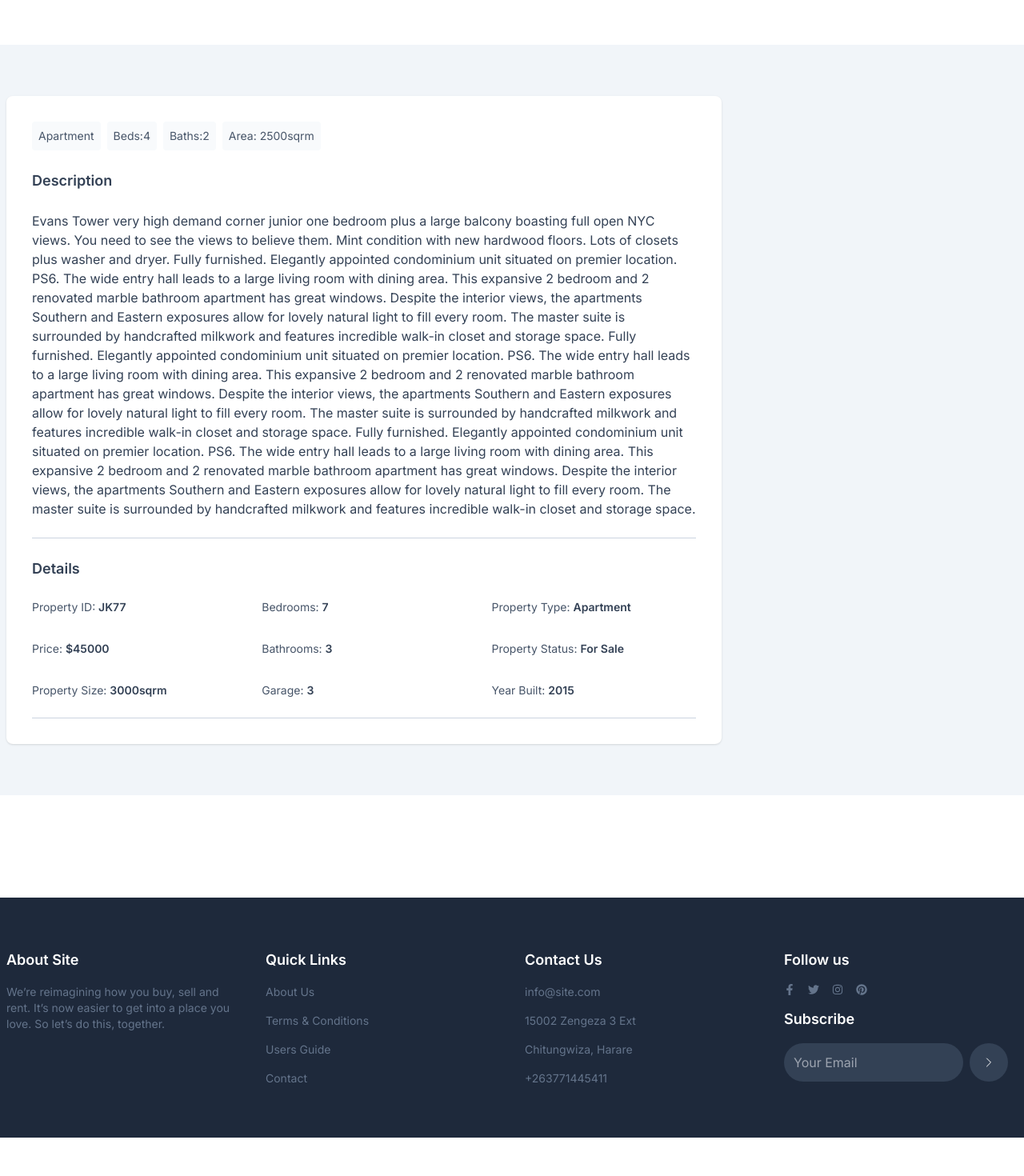
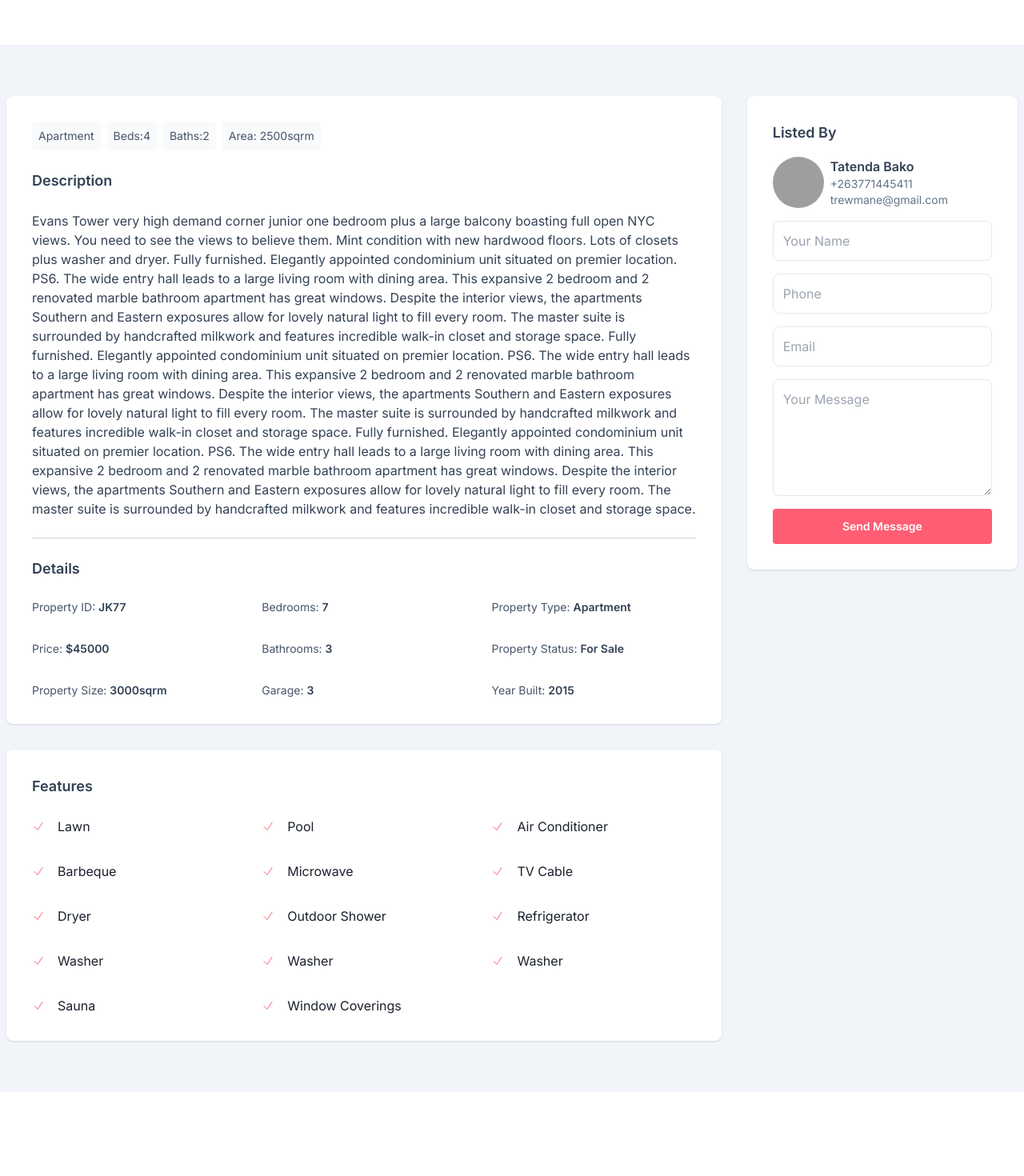
Before and after one commit to tatendabakozw/property-sale, a Next.js app: page /details in a window 1280 px wide. Shown: the part 600-2070 px from the top of the page at 80% size. Before the commit the page ends 2022 px from the top, so only its background shows below. Built offline with nearby package versions, Linux system fonts and the light colour scheme; grey boxes are pictures that could not be loaded.

Commit message:
feature: added description items

```diff
--- /dev/null
+++ b/components/buttons/PrimaryButton.tsx
@@ -0,0 +1,48 @@
+import React, { ReactElement } from "react";
+
+interface Props {
+  outline?: boolean;
+  text?: any;
+  onClick?: any;
+  className?: string;
+  loading?: boolean;
+}
+
+
+const PrimaryButton = ({
+    outline,
+    text,
+    onClick,
+    className,
+    loading,
+  }: Props):ReactElement => {
+  return (
+    <button
+    type="button"
+    onClick={loading ? () => console.log("loading...") : onClick}
+    className={`${className} ${
+      outline
+        ? "text-primary-original bg-white border hover:bg-primary-original hover:text-white"
+        : "bg-primary-original text-white hover:bg-primary-dark "
+    } rounded outline-none border-primary-original `}
+  >
+    {loading ? (
+      <div className="flex flex-row items-center justify-center font-semibold md:p-3 p-2 capitalize">
+        <div
+          className={`animate-spin rounded-full h-5 w-5 mr-2 border-t-2  border-b-2 ${
+            outline ? "border-primary-original hover:border-white" : "border-white"
+          }`}
+        ></div>
+        <p className="font-semibold capitalize">Loading...</p>
+      </div>
+    ) : (
+      <div className="font-semibold md:p-3 p-2 capitalize text-sm text-center mx-auto flex flex-col items-center">
+        {" "}
+        {text}
+      </div>
+    )}
+  </button>
+  )
+}
+
+export default PrimaryButton
--- a/components/page-sections/details/ProductDescriptionSection.tsx
+++ b/components/page-sections/details/ProductDescriptionSection.tsx
@@ -1,3 +1,6 @@
+import PrimaryButton from "@/components/buttons/PrimaryButton";
+import { Avatar } from "@chakra-ui/react";
+import { CheckIcon } from "@heroicons/react/24/outline";
 import React from "react";
 
 type Props = {};
@@ -5,8 +8,9 @@ type Props = {};
 const ProductDescriptionSection = (props: Props) => {
   return (
     <div className="bg-slate-100 w-full py-16">
-      <div className="max-w-7xl mx-auto w-full px-2 grid md:grid-cols-7 grid-cols-2 gap-8">
-        <div className="col-span-5 bg-white md:p-8 p-2 rounded-lg w-full shadow flex flex-col space-y-6">
+      <div className="max-w-7xl mx-auto w-full px-2 grid md:grid-cols-7 grid-cols-1 gap-8">
+        <div className="col-span-5 flex flex-col space-y-8">
+          <div className=" bg-white md:p-8 p-2 rounded-lg w-full shadow flex flex-col space-y-6">
             <div className="flex flex-row flex-wrap items-center gap-2">
               <p className="text-sm bg-slate-50 rounded text-slate-600 p-2">
                 Apartment
@@ -23,32 +27,32 @@ const ProductDescriptionSection = (props: Props) => {
             </div>
             <p className="text-lg font-semibold text-slate-700">Description</p>
             <p className="text-slate-700">
-            Evans Tower very high demand corner junior one bedroom plus a large
-            balcony boasting full open NYC views. You need to see the views to
-            believe them. Mint condition with new hardwood floors. Lots of
-            closets plus washer and dryer. Fully furnished. Elegantly appointed
+              Evans Tower very high demand corner junior one bedroom plus a
+              large balcony boasting full open NYC views. You need to see the
+              views to believe them. Mint condition with new hardwood floors.
+              Lots of closets plus washer and dryer. Fully furnished. Elegantly
+              appointed condominium unit situated on premier location. PS6. The
+              wide entry hall leads to a large living room with dining area.
+              This expansive 2 bedroom and 2 renovated marble bathroom apartment
+              has great windows. Despite the interior views, the apartments
+              Southern and Eastern exposures allow for lovely natural light to
+              fill every room. The master suite is surrounded by handcrafted
+              milkwork and features incredible walk-in closet and storage space.
+              Fully furnished. Elegantly appointed condominium unit situated on
+              premier location. PS6. The wide entry hall leads to a large living
+              room with dining area. This expansive 2 bedroom and 2 renovated
+              marble bathroom apartment has great windows. Despite the interior
+              views, the apartments Southern and Eastern exposures allow for
+              lovely natural light to fill every room. The master suite is
+              surrounded by handcrafted milkwork and features incredible walk-in
+              closet and storage space. Fully furnished. Elegantly appointed
               condominium unit situated on premier location. PS6. The wide entry
-            hall leads to a large living room with dining area. This expansive 2
-            bedroom and 2 renovated marble bathroom apartment has great windows.
-            Despite the interior views, the apartments Southern and Eastern
-            exposures allow for lovely natural light to fill every room. The
-            master suite is surrounded by handcrafted milkwork and features
-            incredible walk-in closet and storage space. Fully furnished.
-            Elegantly appointed condominium unit situated on premier location.
-            PS6. The wide entry hall leads to a large living room with dining
-            area. This expansive 2 bedroom and 2 renovated marble bathroom
-            apartment has great windows. Despite the interior views, the
-            apartments Southern and Eastern exposures allow for lovely natural
-            light to fill every room. The master suite is surrounded by
-            handcrafted milkwork and features incredible walk-in closet and
-            storage space. Fully furnished. Elegantly appointed condominium unit
-            situated on premier location. PS6. The wide entry hall leads to a
-            large living room with dining area. This expansive 2 bedroom and 2
-            renovated marble bathroom apartment has great windows. Despite the
-            interior views, the apartments Southern and Eastern exposures allow
-            for lovely natural light to fill every room. The master suite is
-            surrounded by handcrafted milkwork and features incredible walk-in
-            closet and storage space.
+              hall leads to a large living room with dining area. This expansive
+              2 bedroom and 2 renovated marble bathroom apartment has great
+              windows. Despite the interior views, the apartments Southern and
+              Eastern exposures allow for lovely natural light to fill every
+              room. The master suite is surrounded by handcrafted milkwork and
+              features incredible walk-in closet and storage space.
             </p>
             <div className="border-t border-slate-300 w-full my-4"></div>
             <p className="text-lg font-semibold text-slate-700 ">Details</p>
@@ -63,18 +67,87 @@ const ProductDescriptionSection = (props: Props) => {
               <DetailsItem name="Garage" other="3" />
               <DetailsItem name="Year Built" other="2015" />
             </div>
-          <div className="border-t border-slate-300 w-full my-4"></div>
-
+          </div>
+          <div className="bg-white md:p-8 p-2 rounded-lg w-full shadow flex flex-col space-y-6">
+            <p className="text-lg font-semibold text-slate-700 ">Features</p>
+            <div className="grid md:grid-cols-3 grid-cols-1 gap-8">
+              <FeatureItem name="Lawn" />
+              <FeatureItem name="Pool" />
+              <FeatureItem name="Air Conditioner" />
+              <FeatureItem name="Barbeque" />
+              <FeatureItem name="Microwave" />
+              <FeatureItem name="TV Cable" />
+              <FeatureItem name="Dryer" />
+              <FeatureItem name="Outdoor Shower" />
+              <FeatureItem name="Refrigerator" />
+              <FeatureItem name="Washer" />
+              <FeatureItem name="Washer" />
+              <FeatureItem name="Washer" />
+              <FeatureItem name="Sauna" />
+              <FeatureItem name="Window Coverings" />
+            </div>
+          </div>
+        </div>
+        <div className="col-span-2">
+          <div className="bg-white md:p-8 p-2 rounded-lg shadow flex flex-col space-y-4">
+            <p className="text-lg font-semibold text-slate-700 ">Listed By</p>
+            <div className="flex flex-row items-center space-x-2">
+              <Avatar
+                size={"lg"}
+                name="Dan Abrahmov"
+                src="https://bit.ly/dan-abramov"
+              />
+              <div className="flex flex-col">
+                <p className="text-slate-700 font-semibold">Tatenda Bako</p>
+                <p className="text-sm text-slate-500">+263771445411</p>
+                <p className="text-sm text-slate-500">trewmane@gmail.com</p>
+              </div>
+            </div>
+            <input
+              type="text"
+              className="p-3 rounded-lg outline-none border border-slate-200"
+              placeholder="Your Name"
+            />
+            <input
+              type="text"
+              className="p-3 rounded-lg outline-none border border-slate-200"
+              placeholder="Phone"
+            />
+            <input
+              type="email"
+              className="p-3 rounded-lg outline-none border border-slate-200"
+              placeholder="Email"
+            />
+            <textarea
+              rows={5}
+              className="p-3 rounded-lg outline-none border border-slate-200"
+              placeholder="Your Message"
+            />
+            <PrimaryButton text={'Send Message'} />
+          </div>
         </div>
       </div>
     </div>
   );
 };
 
+interface FeatureItemProps {
+  name: string;
+}
+
 interface DetailItemProps {
   name: string;
   other: string;
 }
+
+const FeatureItem = ({ name }: FeatureItemProps) => {
+  return (
+    <div className="flex flex-row items-center space-x-4">
+      <CheckIcon height={16} width={16} className="text-primary-original" />
+      <p>{name}</p>
+    </div>
+  );
+};
 
 const DetailsItem = ({ name, other }: DetailItemProps) => {
   return (
```
Lines whose indentation alone changed are shown as unchanged.
